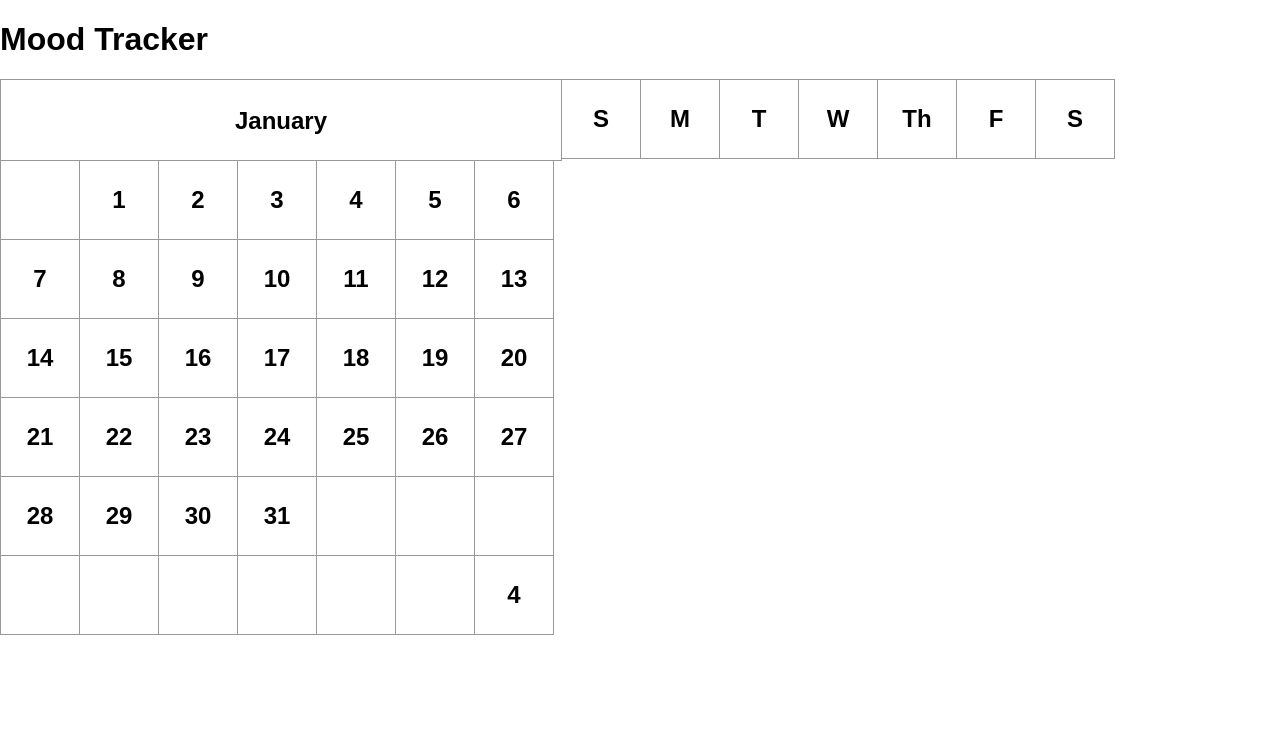
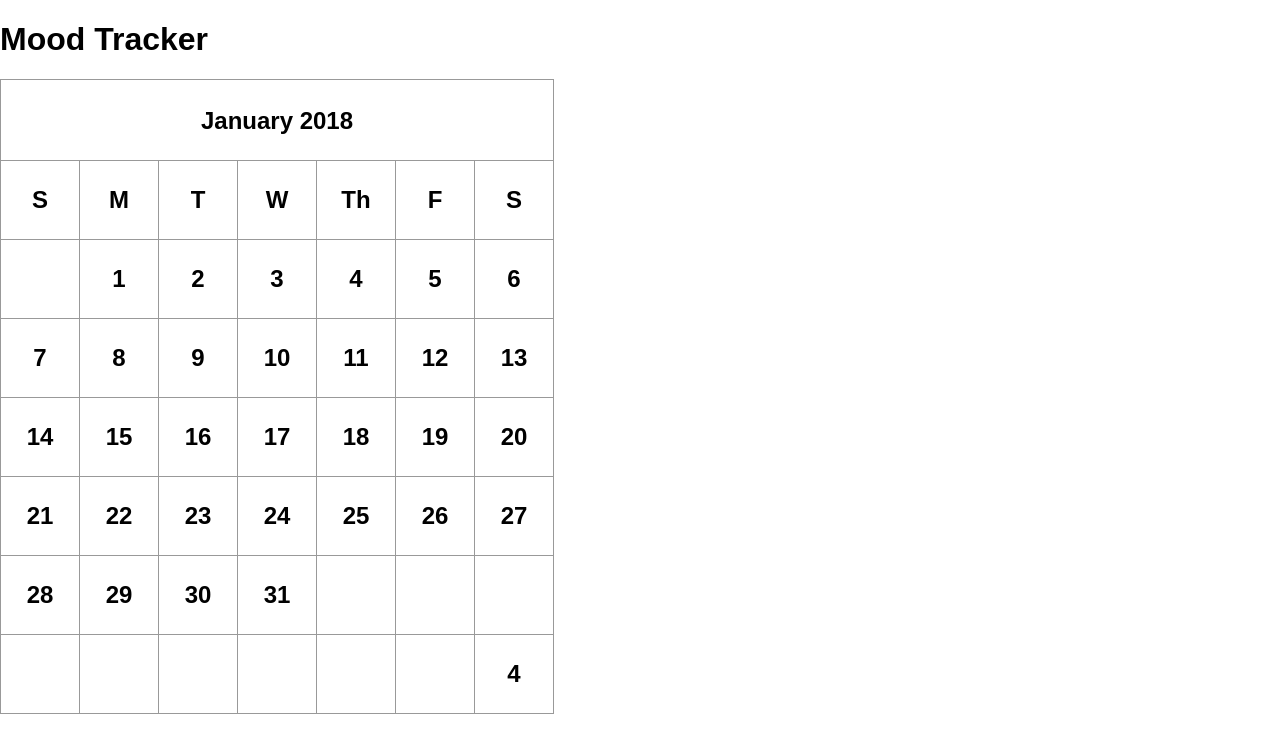
Before and after one commit to drdito/Zen-Den, a React (Create React App) app in the folder client/: page / in a window 1280 px wide. Shown: the top 752 px of the page. Built offline with nearby package versions, Linux system fonts and the light colour scheme.

Commit message:
Fixed appearance of calendar.

```diff
--- a/client/src/App.js
+++ b/client/src/App.js
@@ -1,6 +1,6 @@
 import React, { Component } from 'react';
 // import './App.css';
-import Calendar from './MoodTracker/moodTrackerComponent';
+import Calendar from './components/MoodTracker/moodTrackerComponent';
 
 class App extends Component {
   /*
--- /dev/null
+++ b/client/src/components/MoodTracker/index.js
@@ -0,0 +1 @@
+export { default } from "./MoodTracker";
--- a/client/src/MoodTracker/moodTracker.css
+++ b/client/src/components/MoodTracker/moodTracker.css
@@ -17,7 +17,6 @@
 .calendar-name {
   background: #fff;
   border: 1px solid #999;
-  float: left;
   font-size: 24px;
   font-weight: bold;
   line-height: 34px;
@@ -26,7 +25,17 @@
   margin-top: -1px;
   padding: 0;
   text-align: center;
-  width: 560px;
+  width: 552px;
+}
+
+.calendar-name:after {
+  clear: both;
+  content: "";
+  display: table;
+}
+
+.calendar-row {
+  display: block
 }
 
 .calendar-row:after {
--- a/client/src/MoodTracker/moodTrackerComponent.js
+++ b/client/src/components/MoodTracker/moodTrackerComponent.js
@@ -36,7 +36,7 @@ class Calendar extends React.Component {
     return(
       <div>
         <div className="calendar-name">
-          <p>January</p>
+          <p>January 2018</p>
         </div>
         <div className="calendar-row">
           {this.renderSquare('S')}
```
